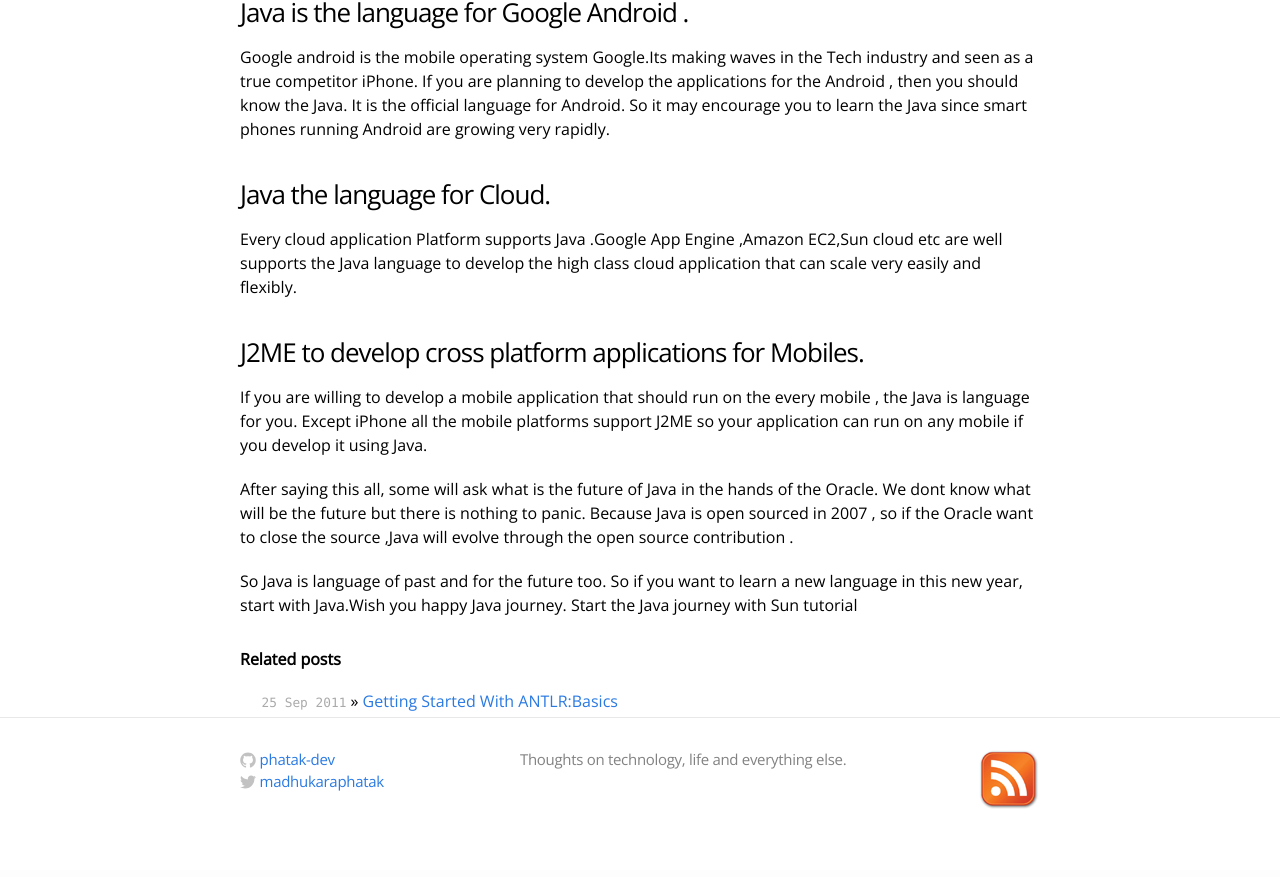
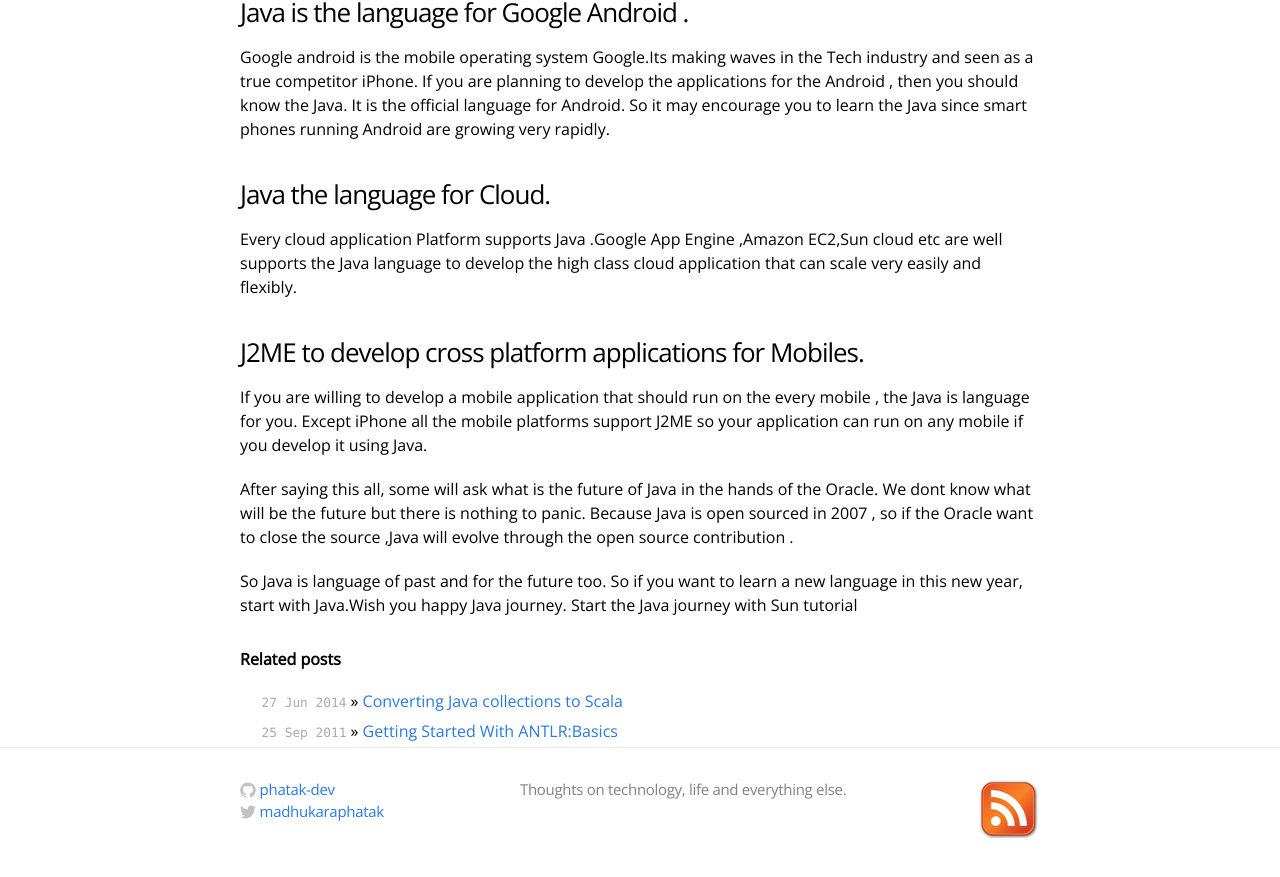
Before and after one commit to phatak-dev/blog, a Jekyll site: the page built from _posts/2010-01-09-java-the-language-of-the-future.md, in a window 1280 px wide and 900 px high, scrolled down 1179 px. Shown: the top 877 px of the window. Built offline with Jekyll 4.4.1, drawn with Linux system fonts in a browser that asks for light colours.

Commit message:
scala post added

```diff
--- a/_drafts/converting-java-collections-to-scala.md
+++ b/_posts/2014-06-27-converting-java-collections-to-scala.md
@@ -1,6 +1,7 @@
 ---
 layout: post
 title: "Converting Java collections to Scala"
+date : 2014-06-27
 categories: scala java
 ---
 Many times when you use Scala, you want to interact with a Java api like JDBC,Hibernate etc. All of those api's return Java collections. Java collections are not as rich as Scala collections. So you may want to convert them to Scala collections so that you can write idiomatic Scala code.
@@ -25,7 +26,8 @@
     javaList.add(20.0)
     javaList.add(40.0)
 
-    //with the above import you can use all scala collection api directly on javaList
+    //with the above import you can use all
+    //scala collection api directly on javaList
     javaList.map(value => value*10)
 
 {% endhighlight %}
```
Also changed, not shown: other parts of _posts/2014-06-27-converting-java-collections-to-scala.md (+2 -2 lines).
